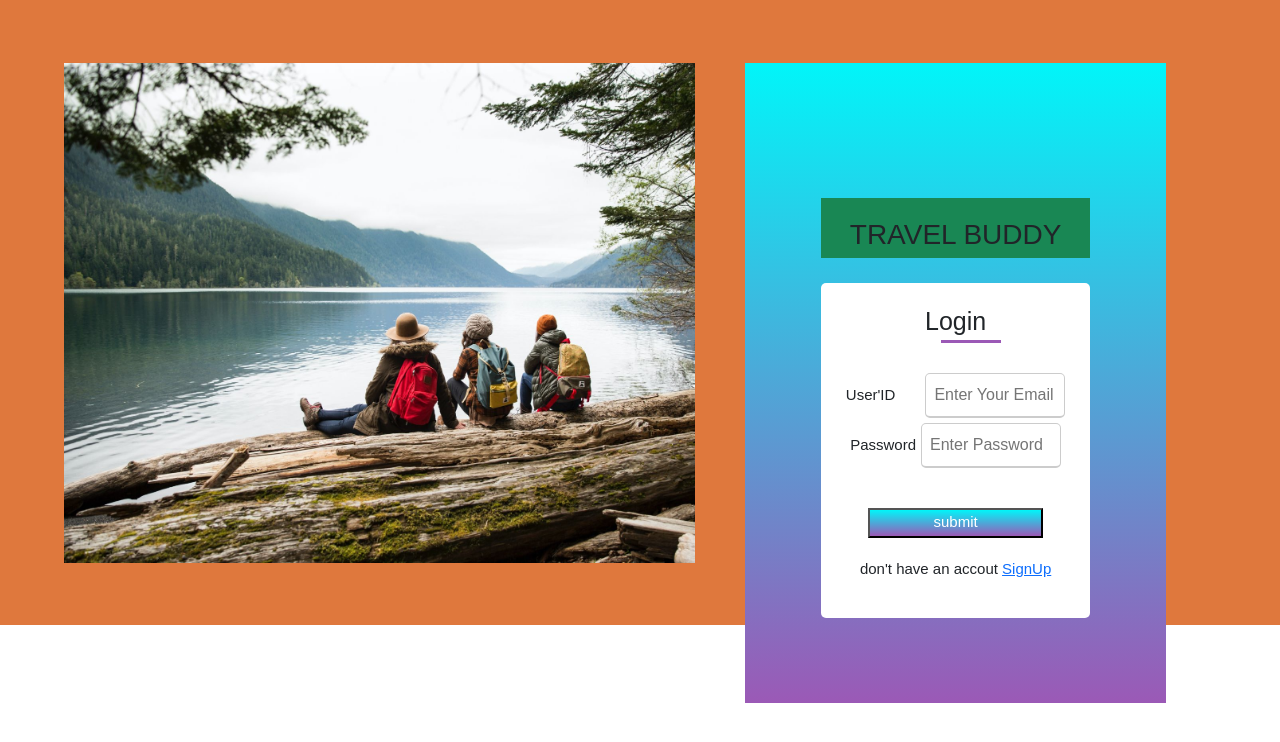
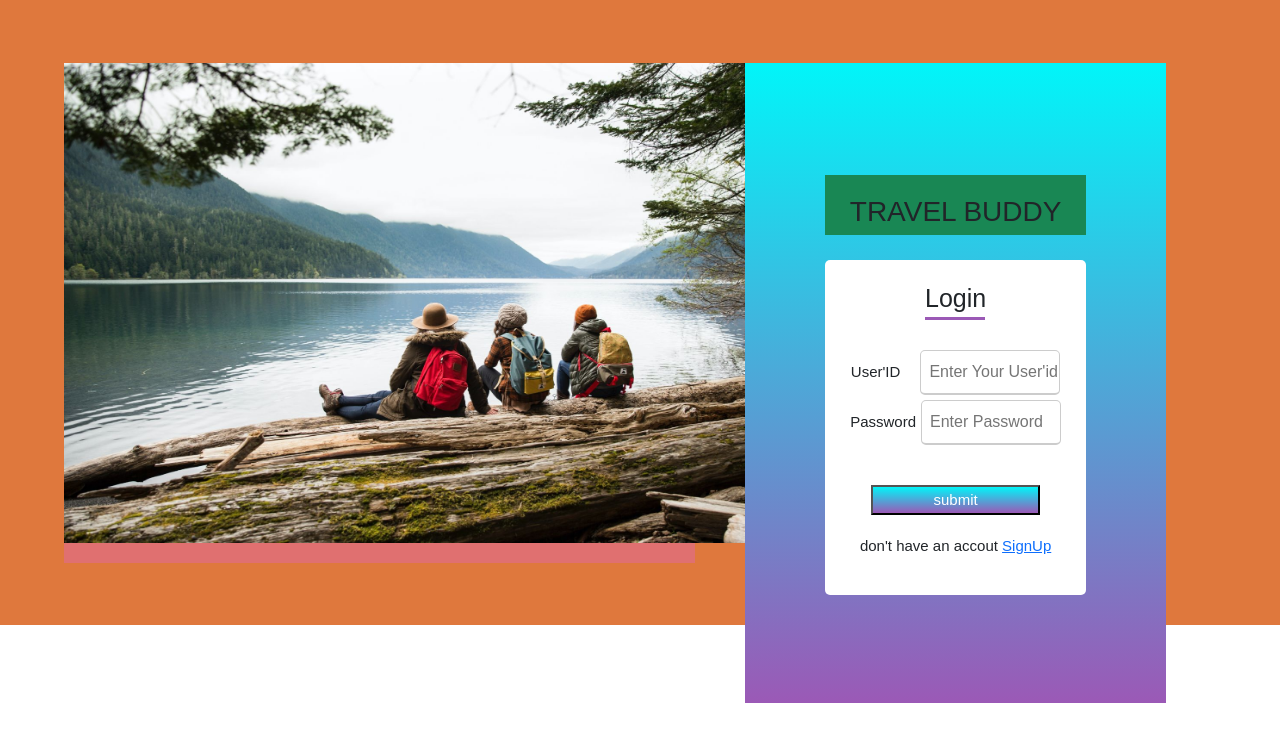
Before and after one commit to kratikkumar847/Tour-Buddy, a Vue app: page / in a window 1280 px wide. Shown: the top 742 px of the page. Built offline with nearby package versions, Linux system fonts and the light colour scheme; no server answers.

Commit message:
netlify.toml added

```diff
--- a/src/components/LoginSignup.vue
+++ b/src/components/LoginSignup.vue
@@ -15,7 +15,7 @@
                                     <div class="user-details">
                                         <div class="input-box">
                                             <span  class="details">User'ID</span>
-                                            <input type="text" v-model="loginDetails.userid" placeholder="Enter Your Email" required>
+                                            <input type="text" class="userid" v-model="loginDetails.userid" placeholder="Enter Your User'id" required>
                                         </div>
                                         <div class="input-box">
                                             <span class="details" >Password</span>
@@ -39,6 +39,7 @@
 <script>
 import Vue from 'vue'
 import axios from 'axios'
+import Config from '../config'
 Vue.use( axios)
 
 export default {
@@ -59,7 +60,7 @@ export default {
             };
       console.log(newLogin);
 
-      axios.post("http://localhost:4444/api/auth/signin", newLogin)
+      axios.post(`${Config.baseUrl}/auth/signin`, newLogin)
                 .then((result)=>{
                     localStorage.setItem( "ACCESS_TOKEN" , result.data.user.accessToken );
                     localStorage.setItem( "MESSAGE" , result.data.message );
@@ -123,9 +124,14 @@ p {
     width: 100%;
     height: 60px;
     text-align: center;
+    margin-top: -5px;
     padding: 20px;
     margin: 50px 20%;
     margin-left: 0px;
+}
+
+.login {
+    margin-top: -45px;
 }
 
 .container {
@@ -141,6 +147,8 @@ p {
 #pass, #email {
     margin: 0px;
 }
+
+
 
 form .button {
     height: 30px;
@@ -167,8 +175,6 @@ form .button input {
     position: absolute;
     height: 3px;
     width: 60px;
-    left: 0;
-    margin-left:95px;
     bottom: 0;
     background: #9b59b6;
 }
@@ -177,7 +183,7 @@ form .button input {
     margin-top: 50px;
     height: 45px;
     border-radius: 5px;
-    margin-left: 30px;
+    margin-left: 20px;
     widows: 100%;
     outline: none;
     border: 1px solid #ccc;
@@ -233,8 +239,8 @@ input {
 img {
     background-repeat: no-repeat;
     background-size: cover;
-    width: 100%;
-    height: 100%;
+    width: 108%;
+    height: 96%;
 }
 
 
@@ -252,6 +258,10 @@ img {
         width: 0%;
     }
 
+    .details {
+        display: none;
+    }
+
     .second{
         width: 100%;
         height: 80vh;
--- a/src/components/ProfilePage.vue
+++ b/src/components/ProfilePage.vue
@@ -173,6 +173,9 @@ export default {
 .list-group-item {
     margin-top: 20px;
 }
+.container {
+    margin-left: 50px;
+}
 
 .signout {
     cursor: pointer;
--- a/src/components/UserPage.vue
+++ b/src/components/UserPage.vue
@@ -132,6 +132,11 @@ export default {
         text-align: left;
     }
 
+    button {
+        border: none;
+
+    }
+
     .details {
         text-align: left;
     }
--- /dev/null
+++ b/src/config.js
@@ -0,0 +1,6 @@
+const Config = {
+    baseUrl: 'http://localhost:4444/api',  // Localhost
+    // baseUrl: 'https://tour-buddy-backend.vercel.app/api',  // Production
+};
+
+export default Config;
```
Also changed, not shown: src/components/UpdateUser.vue (deleted), 1 other file (tests, documents, lock files or other folders).
